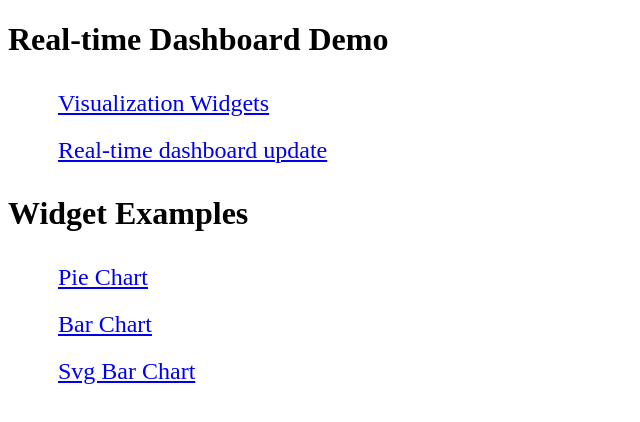
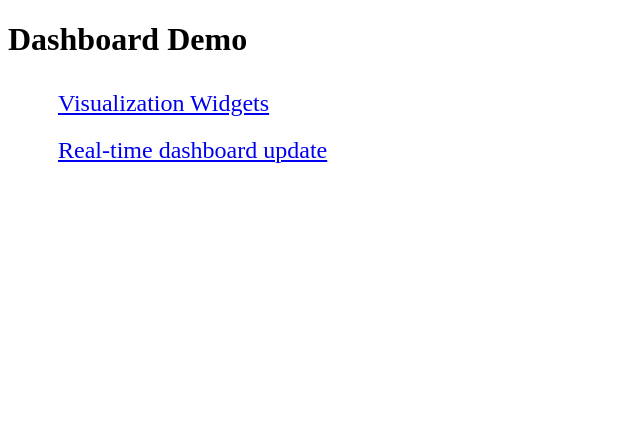
Before and after one commit to rockaway/dashboard, a website: page index.html in a window 1280 px wide. Shown: the whole page, without its empty margins (0-640 px from the left). Drawn offline with Linux system fonts and the light colour scheme.

Commit message:
hide widget examples

```diff
--- a/index.html
+++ b/index.html
@@ -11,16 +11,16 @@
     </style>
   </head>
   <body>
-    <h1>Real-time Dashboard Demo</h1>
+    <h1>Dashboard Demo</h1>
     <ul>
         <li><a href="/demo/widget.html">Visualization Widgets</a></li>
         <li><a href="/demo/streams.html">Real-time dashboard update</a></li>
     </ul>
-    <h1>Widget Examples</h1>
+<!--    <h1>Widget Examples</h1>
     <ul>
         <li><a href="/example/pieChart">Pie Chart</a></li>
         <li><a href="/example/barChart">Bar Chart</a></li>
         <li><a href="/example/svgBarChart">Svg Bar Chart</a></li>
-    </ul>
+    </ul>-->
   </body>
 </html>
```
